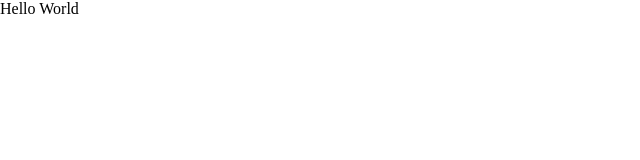
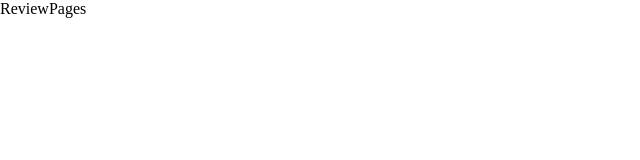
Before and after one commit to foolais/react-survey, a React (Vite) app: page /review in a window 1280 px wide. Shown: the top 160 px of the page, without its empty margins (0-640 px from the left). Built offline with nearby package versions, Linux system fonts and the light colour scheme.

Commit message:
setup pages

```diff
--- a/package.json
+++ b/package.json
@@ -14,6 +14,7 @@
     "react": "^18.3.1",
     "react-dom": "^18.3.1",
     "react-redux": "^9.1.2",
+    "react-router-dom": "^6.25.1",
     "redux": "^5.0.1"
   },
   "devDependencies": {
--- a/src/App.jsx
+++ /dev/null
@@ -1,9 +0,0 @@
-function App() {
-  return (
-    <div>
-      <p>Hello World</p>
-    </div>
-  );
-}
-
-export default App;
--- a/src/main.jsx
+++ b/src/main.jsx
@@ -1,14 +1,22 @@
 import React from "react";
 import ReactDOM from "react-dom/client";
-import App from "./App.jsx";
 import "./index.css";
 import store from "./redux/store.js";
 import { Provider } from "react-redux";
+import { createBrowserRouter } from "react-router-dom";
+import { HomePages, FormPages, ReviewPages, NotFoundPages } from "./pages";
+import { RouterProvider } from "react-router-dom";
+
+const router = createBrowserRouter([
+  { path: "/", element: <HomePages />, errorElement: <NotFoundPages /> },
+  { path: "/form", element: <FormPages /> },
+  { path: "/review", element: <ReviewPages /> },
+]);
 
 ReactDOM.createRoot(document.getElementById("root")).render(
   <React.StrictMode>
     <Provider store={store}>
-      <App />
+      <RouterProvider router={router} />
     </Provider>
   </React.StrictMode>
 );
--- /dev/null
+++ b/src/pages/FormPages.jsx
@@ -0,0 +1,5 @@
+const FormPages = () => {
+  return <div>FormPages</div>;
+};
+
+export default FormPages;
--- /dev/null
+++ b/src/pages/HomePages.jsx
@@ -0,0 +1,5 @@
+const HomePages = () => {
+  return <div>HomePages</div>;
+};
+
+export default HomePages;
--- /dev/null
+++ b/src/pages/NotFoundPages.jsx
@@ -0,0 +1,5 @@
+const NotFoundPages = () => {
+  return <div>NotFoundPages</div>;
+};
+
+export default NotFoundPages;
--- /dev/null
+++ b/src/pages/ReviewPages.jsx
@@ -0,0 +1,5 @@
+const ReviewPages = () => {
+  return <div>ReviewPages</div>;
+};
+
+export default ReviewPages;
--- /dev/null
+++ b/src/pages/index.js
@@ -0,0 +1,6 @@
+import HomePages from "./HomePages";
+import FormPages from "./FormPages";
+import ReviewPages from "./ReviewPages";
+import NotFoundPages from "./NotFoundPages";
+
+export { HomePages, FormPages, ReviewPages, NotFoundPages };
```
Also changed, not shown: 1 other file (tests, documents, lock files or other folders).
